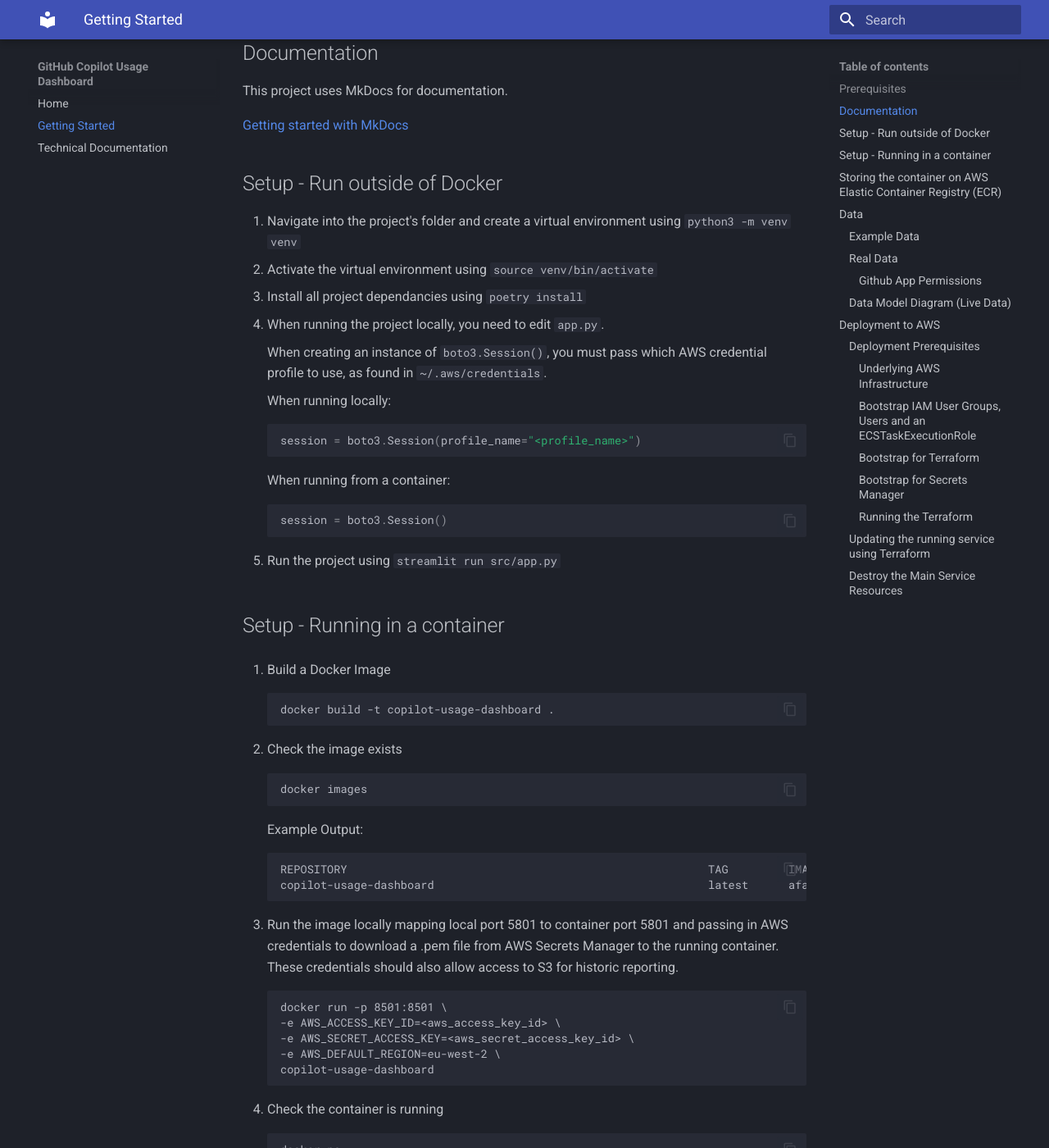
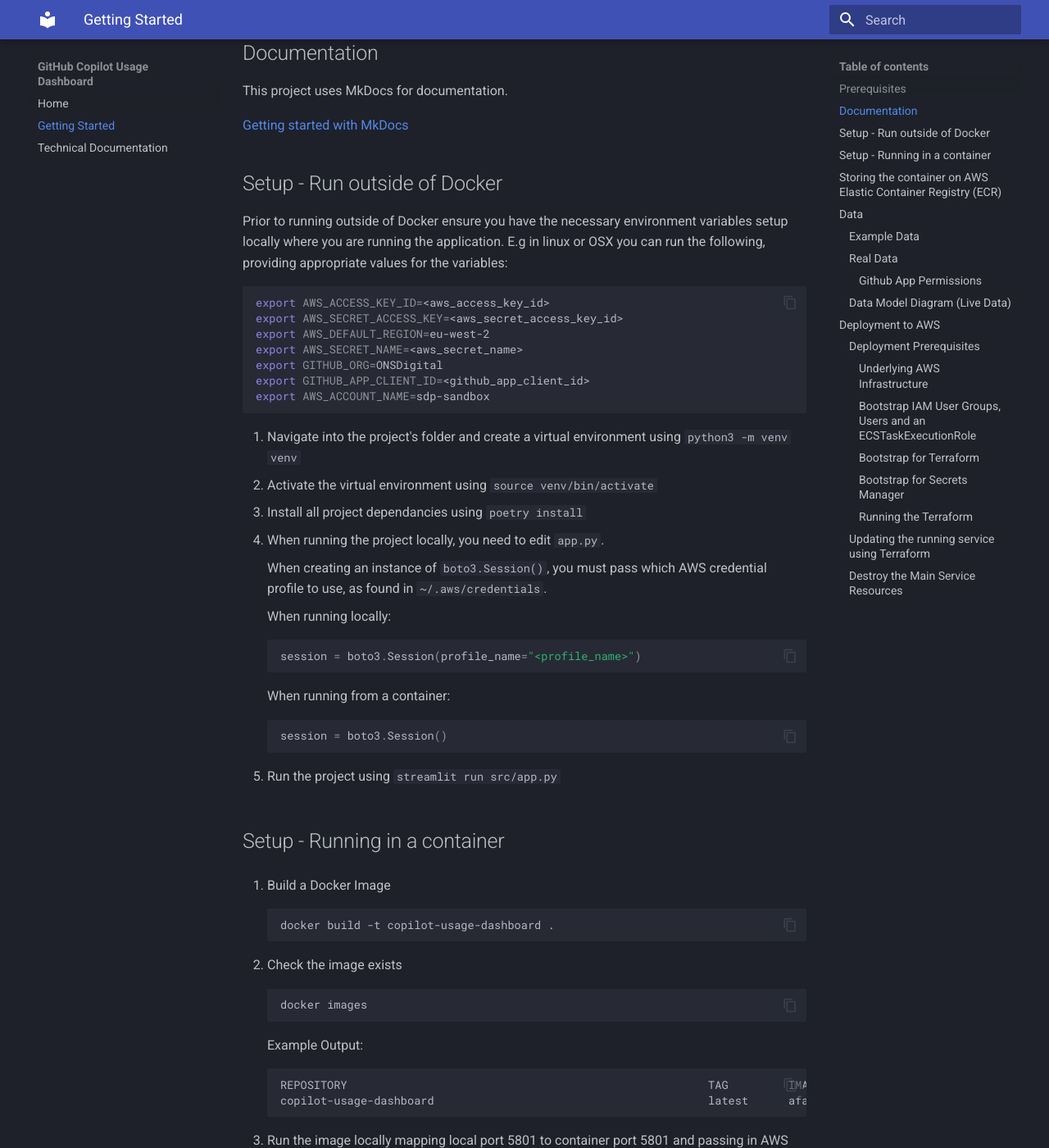
Before and after one commit to ONS-Innovation/github-copilot-usage-dashboard, an MkDocs documentation site: the page built from docs/readme.md, in a window 1280 px wide and 1400 px high, scrolled down 356 px. Shown: the whole window at 82% size. Built offline with MkDocs 1.6.1 and Material for MkDocs 9.7.7, drawn with Linux system fonts in a browser that asks for light colours; some of the changed text lies outside the part shown.

Commit message:
Converted dashboard to use GH API package and env variables

````diff
--- a/docs/readme.md
+++ b/docs/readme.md
@@ -15,6 +15,18 @@
 [Getting started with MkDocs](https://www.mkdocs.org/getting-started/)
 
 ## Setup - Run outside of Docker
+
+Prior to running outside of Docker ensure you have the necessary environment variables setup locally where you are running the application. E.g in linux or OSX you can run the following, providing appropriate values for the variables:
+
+```bash
+export AWS_ACCESS_KEY_ID=<aws_access_key_id>
+export AWS_SECRET_ACCESS_KEY=<aws_secret_access_key_id>
+export AWS_DEFAULT_REGION=eu-west-2
+export AWS_SECRET_NAME=<aws_secret_name>
+export GITHUB_ORG=ONSDigital
+export GITHUB_APP_CLIENT_ID=<github_app_client_id>
+export AWS_ACCOUNT_NAME=sdp-sandbox
+```
 
 1. Navigate into the project's folder and create a virtual environment using `python3 -m venv venv`
 2. Activate the virtual environment using `source venv/bin/activate`
@@ -66,6 +78,10 @@
     -e AWS_ACCESS_KEY_ID=<aws_access_key_id> \
     -e AWS_SECRET_ACCESS_KEY=<aws_secret_access_key_id> \
     -e AWS_DEFAULT_REGION=eu-west-2 \
+    -e AWS_SECRET_NAME=<aws_secret_name> \
+    -e GITHUB_ORG=ONSDigital \
+    -e GITHUB_APP_CLIENT_ID=<github_app_client_id> \
+    -e AWS_ACCOUNT_NAME=sdp-sandbox
     copilot-usage-dashboard
     ```
 
--- a/pyproject.toml
+++ b/pyproject.toml
@@ -15,6 +15,7 @@
 boto3 = "^1.34.123"
 mkdocs = "^1.6.0"
 mkdocs-material = "^9.5.29"
+github-api-toolkit = {git = "https://github.com/ONS-Innovation/code-github-api-package.git"}
 
 
 [build-system]
````
Also changed, not shown: 2 other files.
